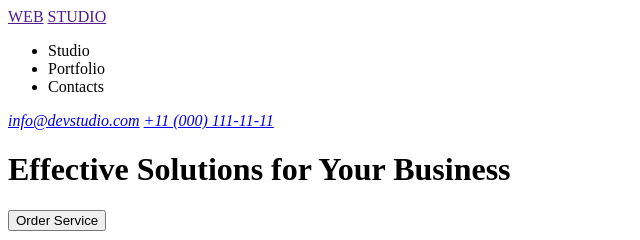
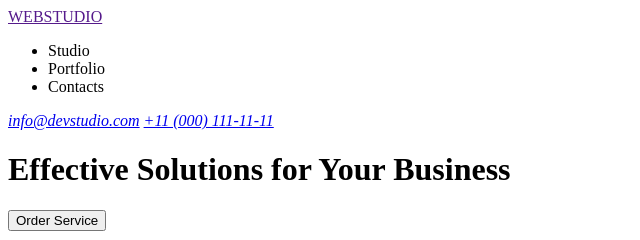
Before and after one commit to SVTroya/goit-markup-hw-01, a plain HTML site: page index.html in a window 1280 px wide. Shown: the top 240 px of the page, 0-640 px from the left. Drawn offline with Linux system fonts and the light colour scheme.

Commit message:
Logo was changed. Gitignore was corrected.

```diff
--- a/index.html
+++ b/index.html
@@ -7,8 +7,7 @@
   </head>
   <body>
     <header>
-      <a href="">WEB</a>
-      <a href="">STUDIO</a>
+      <a href="">WEBSTUDIO</a>
 
       <nav>
         <ul>
@@ -138,8 +137,7 @@
     </main>
 
     <footer>
-      <a href="">WEB</a>
-      <a href="">STUDIO</a>
+      <a href="">WEBSTUDIO</a>
       <p>
         Increase the flow of customers and sales for your business with digital
         marketing & growth solutions.
```
Also changed, not shown: 1 other file.
